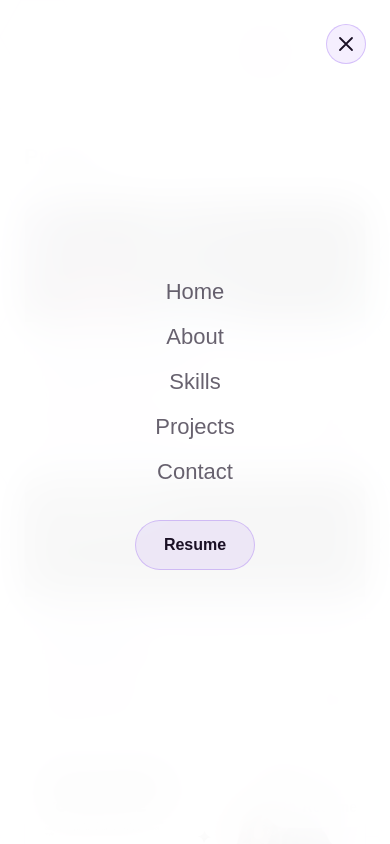
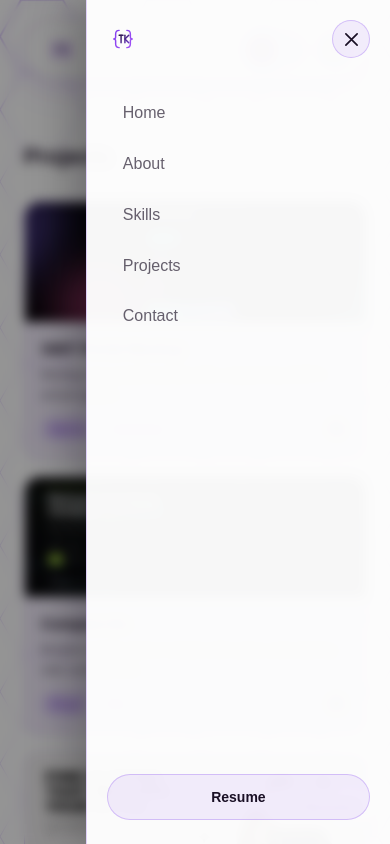
Before and after one commit to tahkhurram06/portfolio, a Next.js app: page /projects in a window 390 px wide. Both pictures are taken after a click on the button "Open menu". Shown: the top 844 px of the page. Built offline with nearby package versions, Linux system fonts and the light colour scheme.

Commit message:
update files

```diff
--- a/src/components/Navbar/Navbar.tsx
+++ b/src/components/Navbar/Navbar.tsx
@@ -1,6 +1,6 @@
 "use client";
 
-import { useEffect, useState } from "react";
+import { useEffect, useRef, useState } from "react";
 import Link from "next/link";
 import { usePathname } from "next/navigation";
 import NavLink from "./NavLink";
@@ -41,6 +41,17 @@ export default function Navbar() {
   const [menuOpen, setMenuOpen] = useState(false);
   const [scrolled, setScrolled] = useState(false);
   const [activeSection, setActiveSection] = useState<string | null>(null);
+  const [prefersReduced, setPrefersReduced] = useState(false);
+  const drawerRef = useRef<HTMLDivElement>(null);
+  const hamburgerRef = useRef<HTMLButtonElement>(null);
+
+  useEffect(() => {
+    const mq = window.matchMedia("(prefers-reduced-motion: reduce)");
+    setPrefersReduced(mq.matches);
+    const handler = (e: MediaQueryListEvent) => setPrefersReduced(e.matches);
+    mq.addEventListener("change", handler);
+    return () => mq.removeEventListener("change", handler);
+  }, []);
 
   useEffect(() => {
     const handleScroll = () => setScrolled(window.scrollY > 12);
@@ -53,6 +64,53 @@ export default function Navbar() {
     document.body.style.overflow = menuOpen ? "hidden" : "";
     return () => {
       document.body.style.overflow = "";
+    };
+  }, [menuOpen]);
+
+  // Escape closes the drawer, same as clicking the backdrop or the X.
+  useEffect(() => {
+    if (!menuOpen) return;
+    const handleKeyDown = (e: KeyboardEvent) => {
+      if (e.key === "Escape") setMenuOpen(false);
+    };
+    window.addEventListener("keydown", handleKeyDown);
+    return () => window.removeEventListener("keydown", handleKeyDown);
+  }, [menuOpen]);
+
+  // Focus management for the drawer acting as a modal dialog:
+  // - on open, move focus into the drawer (its own close button) so
+  //   keyboard/screen-reader users land inside it, not still on the
+  //   hamburger button behind the now-open overlay.
+  // - on close, return focus to the hamburger button that opened it,
+  //   so keyboard users don't lose their place on the page.
+  // - while open, Tab/Shift+Tab are trapped within the drawer's
+  //   focusable elements so they can't reach content hidden behind
+  //   the backdrop.
+  useEffect(() => {
+    const panel = drawerRef.current;
+    if (!menuOpen || !panel) return;
+
+    const focusable = panel.querySelectorAll<HTMLElement>(
+      'a[href], button:not([disabled])',
+    );
+    const first = focusable[0];
+    const last = focusable[focusable.length - 1];
+    first?.focus();
+
+    const handleTrap = (e: KeyboardEvent) => {
+      if (e.key !== "Tab" || focusable.length === 0) return;
+      if (e.shiftKey && document.activeElement === first) {
+        e.preventDefault();
+        last.focus();
+      } else if (!e.shiftKey && document.activeElement === last) {
+        e.preventDefault();
+        first.focus();
+      }
+    };
+    window.addEventListener("keydown", handleTrap);
+    return () => {
+      window.removeEventListener("keydown", handleTrap);
+      hamburgerRef.current?.focus();
     };
   }, [menuOpen]);
 
@@ -178,57 +236,110 @@ export default function Navbar() {
           <div className="flex items-center gap-2 min-[901px]:hidden">
             <ThemeToggle />
             <button
-              onClick={() => setMenuOpen(true)}
-              aria-label="Open menu"
+              ref={hamburgerRef}
+              onClick={() => setMenuOpen((v) => !v)}
+              aria-label={menuOpen ? "Close menu" : "Open menu"}
               aria-expanded={menuOpen}
-              className={`flex h-9.5 w-9.5 shrink-0 flex-col items-center justify-center gap-1.5 rounded-full border transition-all duration-250 hover:-translate-y-0.5 ${FOCUS_RING}`}
+              className={`relative flex h-9.5 w-9.5 shrink-0 items-center justify-center rounded-full border transition-all duration-250 hover:-translate-y-0.5 active:scale-90 ${FOCUS_RING}`}
               style={{
                 borderColor: "var(--surface-border)",
                 backgroundColor: "var(--surface-bg)",
               }}
             >
               <span
-                className="block h-0.5 w-4 rounded-full"
-                style={{ backgroundColor: "var(--foreground)" }}
+                className="absolute block h-0.5 w-4 rounded-full transition-transform duration-300 ease-[cubic-bezier(0.34,1.56,0.64,1)]"
+                style={{
+                  backgroundColor: "var(--foreground)",
+                  transform: menuOpen
+                    ? "translateY(0) rotate(45deg)"
+                    : "translateY(-5px) rotate(0deg)",
+                }}
               />
               <span
-                className="block h-0.5 w-4 rounded-full"
-                style={{ backgroundColor: "var(--foreground)" }}
+                className="absolute block h-0.5 w-4 rounded-full transition-[opacity,transform] duration-200 ease-out"
+                style={{
+                  backgroundColor: "var(--foreground)",
+                  opacity: menuOpen ? 0 : 1,
+                  transform: menuOpen ? "scaleX(0)" : "scaleX(1)",
+                }}
               />
               <span
-                className="block h-0.5 w-4 rounded-full"
-                style={{ backgroundColor: "var(--foreground)" }}
+                className="absolute block h-0.5 w-4 rounded-full transition-transform duration-300 ease-[cubic-bezier(0.34,1.56,0.64,1)]"
+                style={{
+                  backgroundColor: "var(--foreground)",
+                  transform: menuOpen
+                    ? "translateY(0) rotate(-45deg)"
+                    : "translateY(5px) rotate(0deg)",
+                }}
               />
             </button>
           </div>
         </nav>
 
-        {/* Fullscreen mobile menu overlay. Sits in its own stacking
-            context (fixed + z-999) above the nav bar above, so the
-            "Open menu" button behind it is genuinely unclickable while
-            this is showing — that's exactly why a dedicated close
-            button lives inside the overlay itself, rather than relying
-            on toggling the same hamburger button underneath it. */}
+        {/* Mobile nav drawer: slides in from the right (same side as the
+            hamburger button that opens it) over a dimmed backdrop, rather
+            than taking over the whole screen. Two separate layers:
+            - backdrop: fixed, full-screen, just dims/blurs slightly and
+              is clickable to close.
+            - panel: fixed-width column sliding in via translateX, sits
+              above the backdrop, holds the links/resume/close button. */}
         <div
-          className="fixed inset-0 z-999 overflow-y-auto backdrop-blur-[20px] transition-[opacity,visibility] duration-350"
+          className={`fixed inset-0 z-999 ${prefersReduced ? "transition-[opacity,visibility] duration-200" : "transition-[opacity,visibility,backdrop-filter] duration-400 ease-[cubic-bezier(0.22,1,0.36,1)]"}`}
           style={{
-            backgroundColor: "var(--overlay-bg)",
+            backgroundColor: "rgba(0,0,0,0.42)",
             opacity: menuOpen ? 1 : 0,
             visibility: menuOpen ? "visible" : "hidden",
+            backdropFilter: prefersReduced ? undefined : menuOpen ? "blur(6px)" : "blur(0px)",
+            WebkitBackdropFilter: prefersReduced ? undefined : menuOpen ? "blur(6px)" : "blur(0px)",
+            transitionDelay: menuOpen ? "0ms" : "120ms",
+          }}
+          onClick={() => setMenuOpen(false)}
+          aria-hidden={!menuOpen}
+        />
+
+        <div
+          ref={drawerRef}
+          role="dialog"
+          aria-modal="true"
+          aria-label="Navigation menu"
+          className={`fixed inset-y-0 right-0 z-999 flex w-[78vw] max-w-80 flex-col overflow-y-auto border-l ${prefersReduced ? "transition-transform duration-200" : "transition-transform duration-450 ease-[cubic-bezier(0.16,1,0.3,1)]"}`}
+          style={{
+            borderColor: "var(--nav-border)",
+            backgroundColor: "var(--overlay-bg)",
+            boxShadow: menuOpen ? "-16px 0 40px rgba(0,0,0,0.25)" : "none",
+            transform: menuOpen ? "translateX(0)" : "translateX(100%)",
           }}
         >
+          <div
+            className="flex items-center justify-between px-5 pt-5 pb-2"
+            style={
+              prefersReduced
+                ? undefined
+                : {
+                    transitionProperty: "transform, opacity",
+                    transitionDuration: menuOpen ? "400ms" : "150ms",
+                    transitionTimingFunction: menuOpen
+                      ? "cubic-bezier(0.22, 1, 0.36, 1)"
+                      : "ease-in",
+                    transitionDelay: menuOpen ? "60ms" : "0ms",
+                    transform: menuOpen ? "translateY(0)" : "translateY(-10px)",
+                    opacity: menuOpen ? 1 : 0,
+                  }
+            }
+          >
+            <Logo className="h-8 w-auto" />
             <button
               onClick={() => setMenuOpen(false)}
               aria-label="Close menu"
-            className={`fixed top-6 right-6 flex h-10 w-10 items-center justify-center rounded-full border transition-all duration-250 hover:-translate-y-0.5 hover:border-(--surface-border-hover) hover:bg-(--surface-bg-hover) ${FOCUS_RING}`}
+              className={`flex h-9.5 w-9.5 shrink-0 items-center justify-center rounded-full border transition-all duration-300 ease-[cubic-bezier(0.34,1.56,0.64,1)] hover:-translate-y-0.5 hover:rotate-90 active:scale-90 hover:border-(--surface-border-hover) hover:bg-(--surface-bg-hover) ${FOCUS_RING}`}
               style={{
                 borderColor: "var(--surface-border)",
                 backgroundColor: "var(--surface-bg)",
               }}
             >
               <svg
-              width="16"
-              height="16"
+                width="15"
+                height="15"
                 viewBox="0 0 16 16"
                 fill="none"
                 xmlns="http://www.w3.org/2000/svg"
@@ -242,17 +353,31 @@ export default function Navbar() {
                 />
               </svg>
             </button>
+          </div>
 
-          <div className="flex min-h-full flex-col items-center justify-center gap-3 py-20">
+          <div className="flex flex-1 flex-col gap-1 px-5 py-6">
             {LINKS.map((link, i) => (
               <div
                 key={link.href}
-                className={`text-[22px] transition-[opacity,transform] duration-400 [&_a]:px-6 [&_a]:py-2.5 [&_a]:text-[22px] ${
-                  menuOpen
-                    ? "translate-y-0 opacity-100"
-                    : "translate-y-3.5 opacity-0"
-                }`}
-                style={{ transitionDelay: `${menuOpen ? i * 60 : 0}ms` }}
+                className="[&_a]:block [&_a]:w-full [&_a]:px-4 [&_a]:py-3 [&_a]:text-[16px]"
+                style={
+                  prefersReduced
+                    ? { opacity: menuOpen ? 1 : 0, transitionProperty: "opacity", transitionDuration: "150ms" }
+                    : {
+                        transitionProperty: "transform, opacity",
+                        transitionDuration: menuOpen ? "480ms" : "200ms",
+                        transitionTimingFunction: menuOpen
+                          ? "cubic-bezier(0.16, 1, 0.3, 1)"
+                          : "ease-in",
+                        transitionDelay: menuOpen
+                          ? `${90 + i * 55}ms`
+                          : `${(LINKS.length - 1 - i) * 30}ms`,
+                        transform: menuOpen
+                          ? "translateX(0) scale(1)"
+                          : "translateX(28px) scale(0.96)",
+                        opacity: menuOpen ? 1 : 0,
+                      }
+                }
               >
                 <NavLink
                   href={link.href}
@@ -262,12 +387,31 @@ export default function Navbar() {
                 />
               </div>
             ))}
+          </div>
+
+          <div
+            className="px-5 pt-2 pb-6"
+            style={
+              prefersReduced
+                ? { opacity: menuOpen ? 1 : 0, transitionProperty: "opacity", transitionDuration: "150ms" }
+                : {
+                    transitionProperty: "transform, opacity",
+                    transitionDuration: menuOpen ? "480ms" : "150ms",
+                    transitionTimingFunction: menuOpen
+                      ? "cubic-bezier(0.16, 1, 0.3, 1)"
+                      : "ease-in",
+                    transitionDelay: menuOpen ? `${90 + LINKS.length * 55}ms` : "0ms",
+                    transform: menuOpen ? "translateX(0)" : "translateX(28px)",
+                    opacity: menuOpen ? 1 : 0,
+                  }
+            }
+          >
             <a
               href="/resume.pdf"
               target="_blank"
               rel="noopener noreferrer"
               onClick={() => setMenuOpen(false)}
-              className={`mt-5 rounded-full border px-7 py-3 text-base font-semibold transition-all duration-250 ${FOCUS_RING}`}
+              className={`flex items-center justify-center rounded-full border px-5 py-3 text-sm font-semibold transition-all duration-250 hover:-translate-y-px active:scale-95 ${FOCUS_RING}`}
               style={{
                 color: "var(--foreground)",
                 borderColor: "var(--surface-border)",
```
Lines whose indentation alone changed are shown as unchanged.
